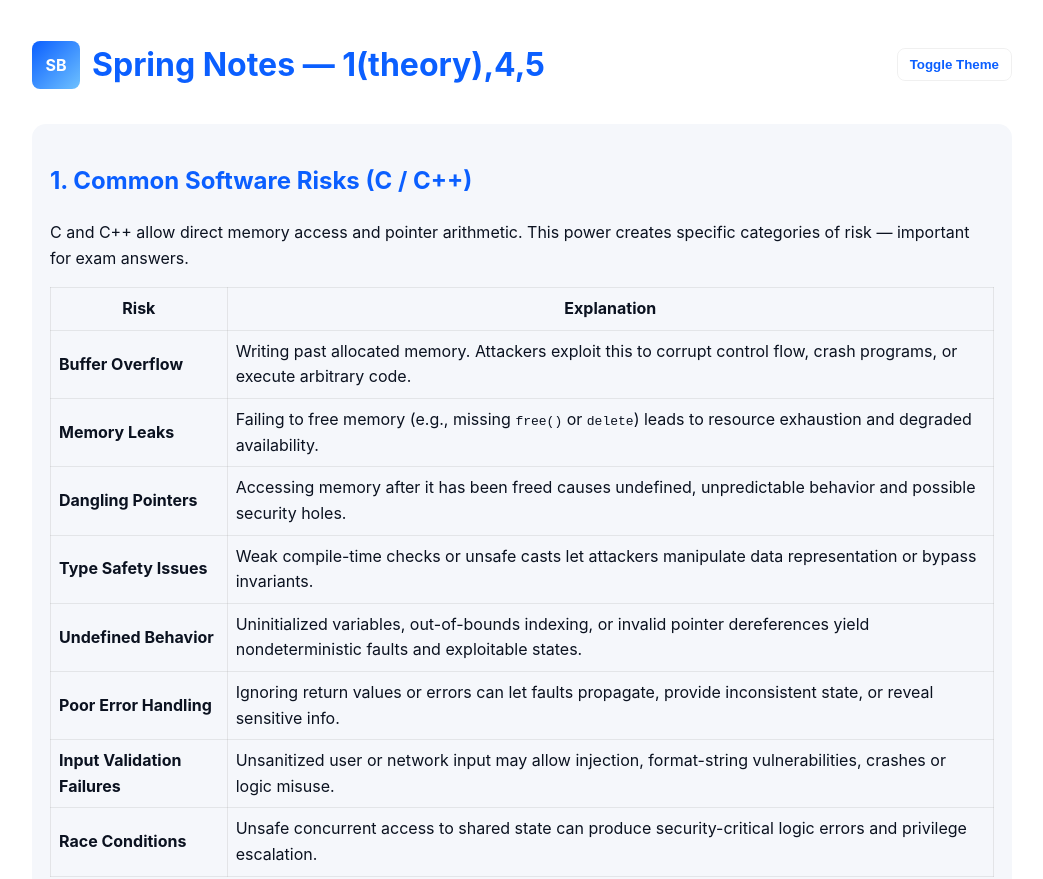
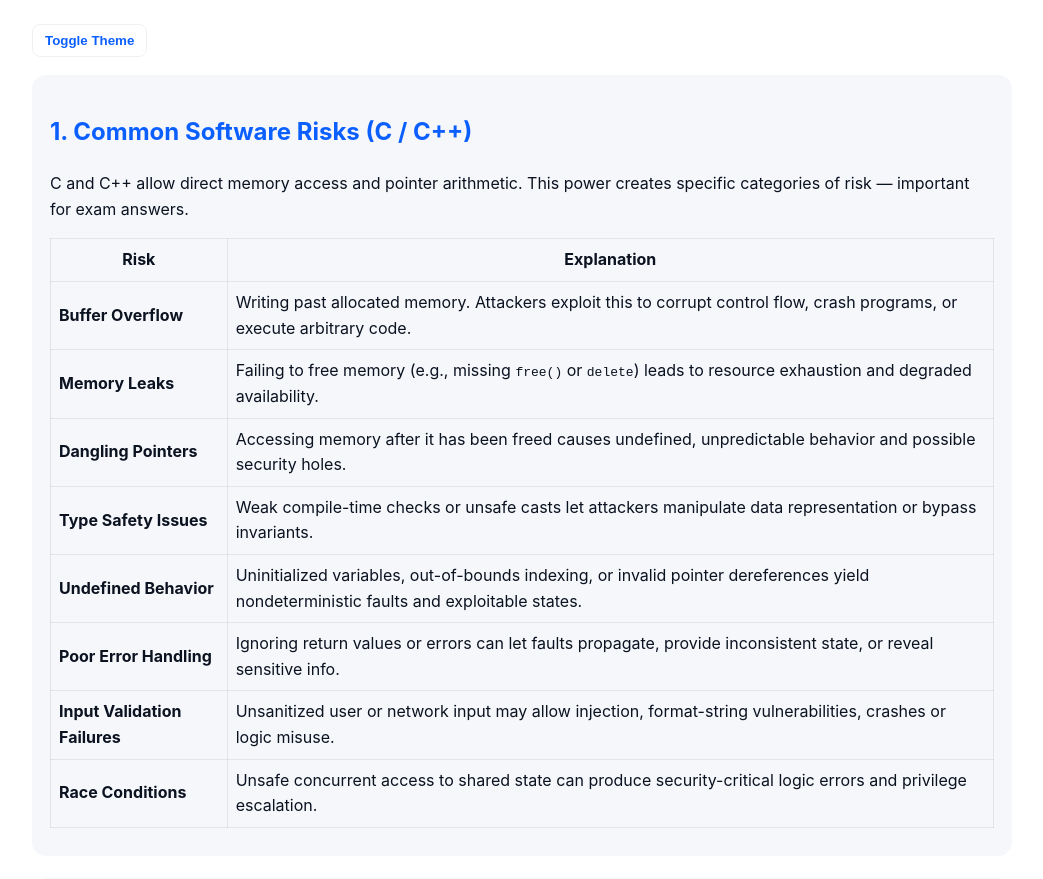
Before and after one commit to Adithya3633/sct_unit4, a plain HTML site: page index.html in a window 1280 px wide. Shown: the top 879 px of the page, without its empty margins (118-1161 px from the left). Drawn offline with Linux system fonts and the light colour scheme.

Commit message:
Update index.html

```diff
--- a/index.html
+++ b/index.html
@@ -173,9 +173,7 @@
 <div class="container">
     <header>
       <div class="brand">
-        <div class="logo">SB</div>
-        <h1>Spring Notes — 1(theory),4,5</h1>
-      </div>
+
 
       <div class="controls">
         <button id="toggleTheme" class="btn ghost">Toggle Theme</button>
```
